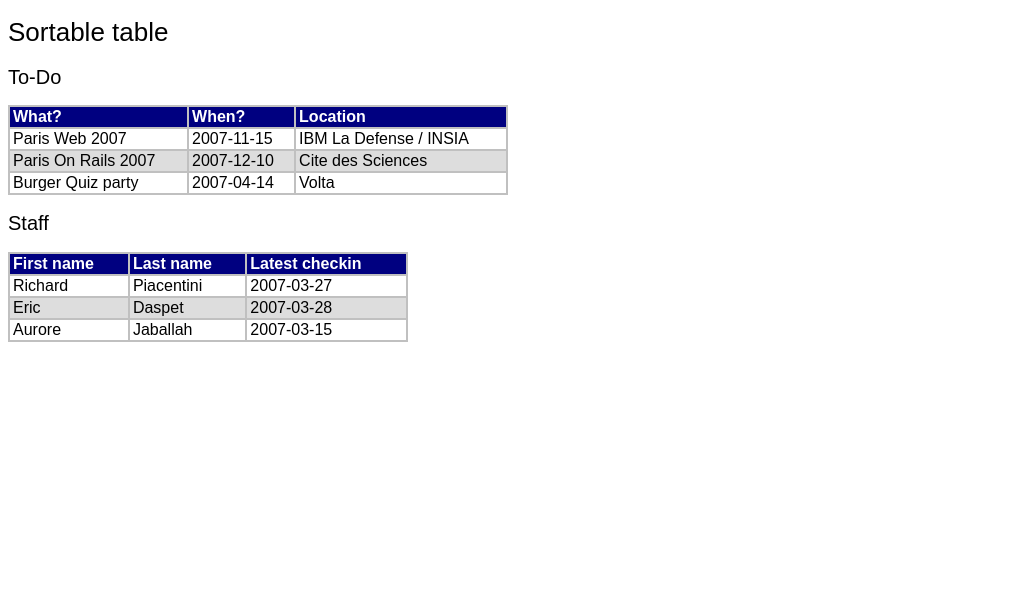
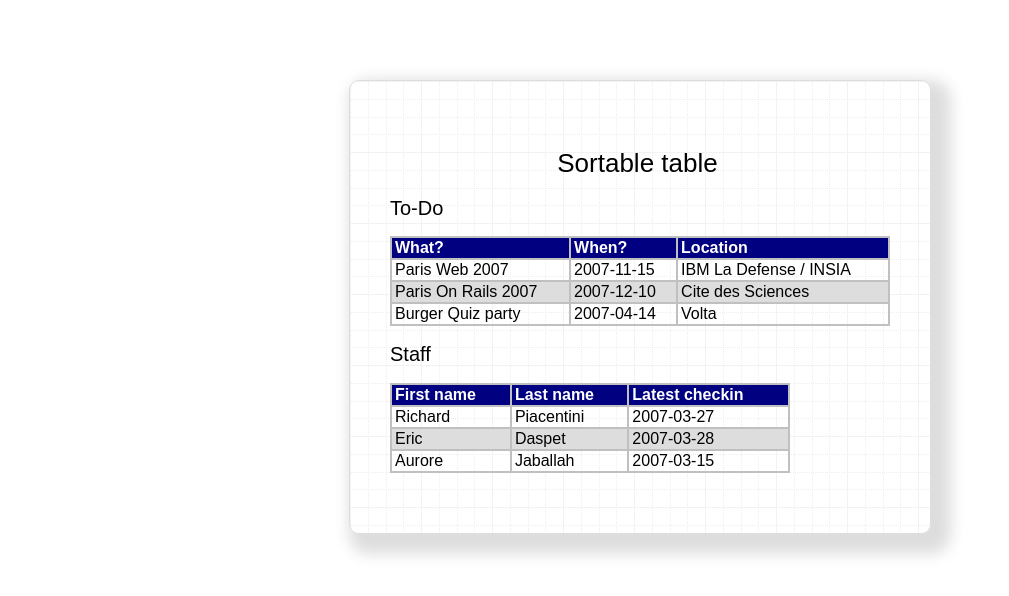
Before and after one commit to WarpPrism/-Web-, a plain HTML site: page Lab2表格排序/table-sorter/index.html in a window 1280 px wide. Shown: the whole page, without its empty margins (0-1009 px from the left). Drawn offline with Linux system fonts and the light colour scheme.

Commit message:
no message

```diff
--- a/Lab2表格排序/table-sorter/sorter.css
+++ b/Lab2表格排序/table-sorter/sorter.css
@@ -1,12 +1,65 @@
-* {font-family: "Arial";}
-table {border-collapse: collapse;}
-th,td {border: 2px solid #c0c0c0; padding: 1px 3px;}
-th {background-color: #000080; color: #FFF; text-align: left; }
-th:hover {cursor: pointer;}
-.alternate { background-color: #dddddd;}
-h1 {font-size: 26px; font-weight: normal;}
-h2 {font-size: 20px; font-weight: normal;}
-#staff { width: 400px;}
-#todo {width: 500px;}
-.ascend {background: url('./ascend.png') no-repeat right #a4b1fb;}
-.descend {background: url('./descend.png') no-repeat right #a4b1fb;}
+* {
+    font-family: "Arial";
+}
+#wrap {
+    width: 500px;
+    margin: 80px auto;
+    padding: 50px 40px 60px;
+    box-shadow: 10px 10px 15px 10px #dddddd;
+    border-radius: 10px;
+    border: #dddddd 1px solid;
+    background-image: url(back.gif);
+}
+table {
+    border-collapse: collapse;
+}
+th, td {
+    border: 2px solid #c0c0c0;
+    padding: 1px 3px;
+}
+td {
+    transition: background-color 0.5s ease-in-out;
+}
+td:hover {
+    background-color: #dddddd;
+}
+th {
+    background-color: #000080;
+    color: #FFF;
+    text-align: left;
+    transition: background-color 0.5s ease-in-out;
+}
+th:hover {
+    cursor: pointer;
+    background-color: #a4b1fb;
+}
+.alternate {
+    background-color: #dddddd;
+}
+h1 {
+    font-size: 26px;
+    font-weight: normal;
+    text-align: center;
+    margin-left: -5px;
+    transition: background-color 0.5s ease-in-out;
+}
+h2 {
+    font-size: 20px;
+    font-weight: normal;
+    transition: background-color 0.5s ease-in-out;
+}
+h1:hover, h2:hover {
+    background-color: #dddddd;
+}
+#staff {
+    width: 400px;
+}
+#todo {
+    width: 500px;
+}
+.ascend {
+    background: url('./ascend.png') no-repeat right #a4b1fb;
+}
+.descend {
+    background: url('./descend.png') no-repeat right #a4b1fb;
+}
```
Also changed, not shown: Lab2表格排序/table-sorter/back.gif (added).
